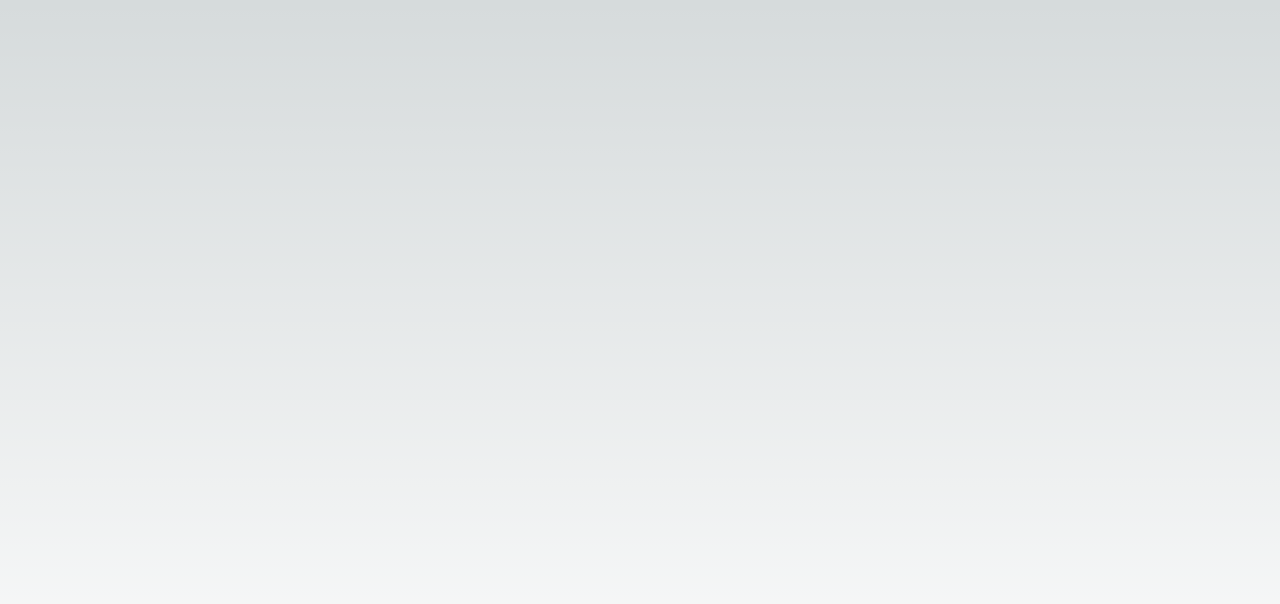
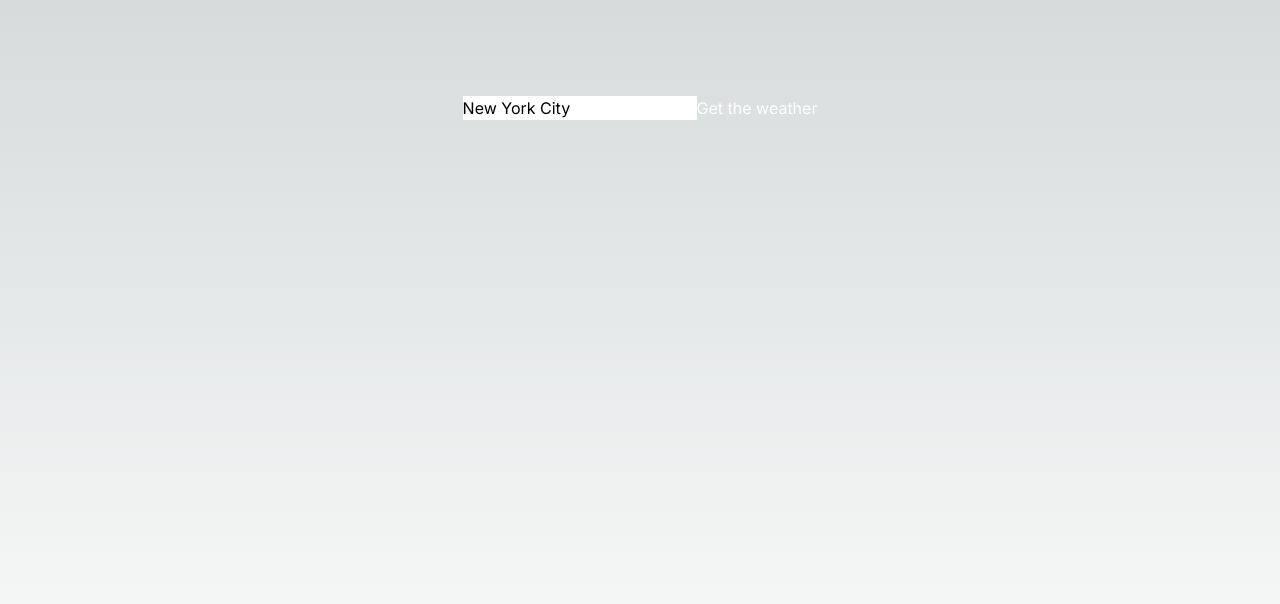
Before and after one commit to Idan-Garay/weather-app, a Next.js app: page / in a window 1280 px wide. Shown: the top 604 px of the page. Built offline with nearby package versions, Linux system fonts and the light colour scheme.

Commit message:
add working server action

```diff
--- /dev/null
+++ b/actions.ts
@@ -0,0 +1,15 @@
+'use server'
+
+export const fetchWeather = async (city = 'New York City') => {
+  try {
+    const res = await fetch(
+      `http://api.openweathermap.org/data/2.5/weather?q=${city}&appid=246e9e4aa5bd8ca3506e9af768b84812&units=imperial`
+    )
+
+    const data = await res.json()
+    console.log(data)
+    return data
+  } catch (e) {
+    return null
+  }
+}
--- a/app/page.tsx
+++ b/app/page.tsx
@@ -1,9 +1,9 @@
-import Image from "next/image";
+import { WeatherForm } from '@/components/WeatherForm'
 
 export default function Home() {
   return (
     <main className="flex min-h-screen flex-col items-center justify-between p-24">
-
+      <WeatherForm />
     </main>
-  );
+  )
 }
--- /dev/null
+++ b/components/Button/index.tsx
@@ -0,0 +1,14 @@
+export const Button = (props: ButtonProps) => {
+  const { label, onClick, className } = props
+  return (
+    <button className={['text-white', className].join(' ')} onClick={onClick}>
+      {label ?? 'Button'}
+    </button>
+  )
+}
+
+export interface ButtonProps {
+  label?: string
+  onClick?: () => void
+  className?: string
+}
--- /dev/null
+++ b/components/WeatherForm/index.tsx
@@ -0,0 +1,28 @@
+'use client'
+
+import { fetchWeather } from '@/actions'
+import { useState } from 'react'
+
+export const WeatherForm = () => {
+  const [city, setCity] = useState('New York City')
+
+  return (
+    <form action="" className="">
+      <input
+        type="text"
+        placeholder="City"
+        className="text-black"
+        defaultValue={city}
+        onChange={(e) => setCity(e.target.value)}
+      />
+      <button
+        onClick={async () => {
+          fetchWeather(city)
+        }}
+        className="text-white"
+      >
+        Get the weather
+      </button>
+    </form>
+  )
+}
```
Also changed, not shown: package.json (+5 -4 lines), 2 other files (tests, documents, lock files or other folders).
